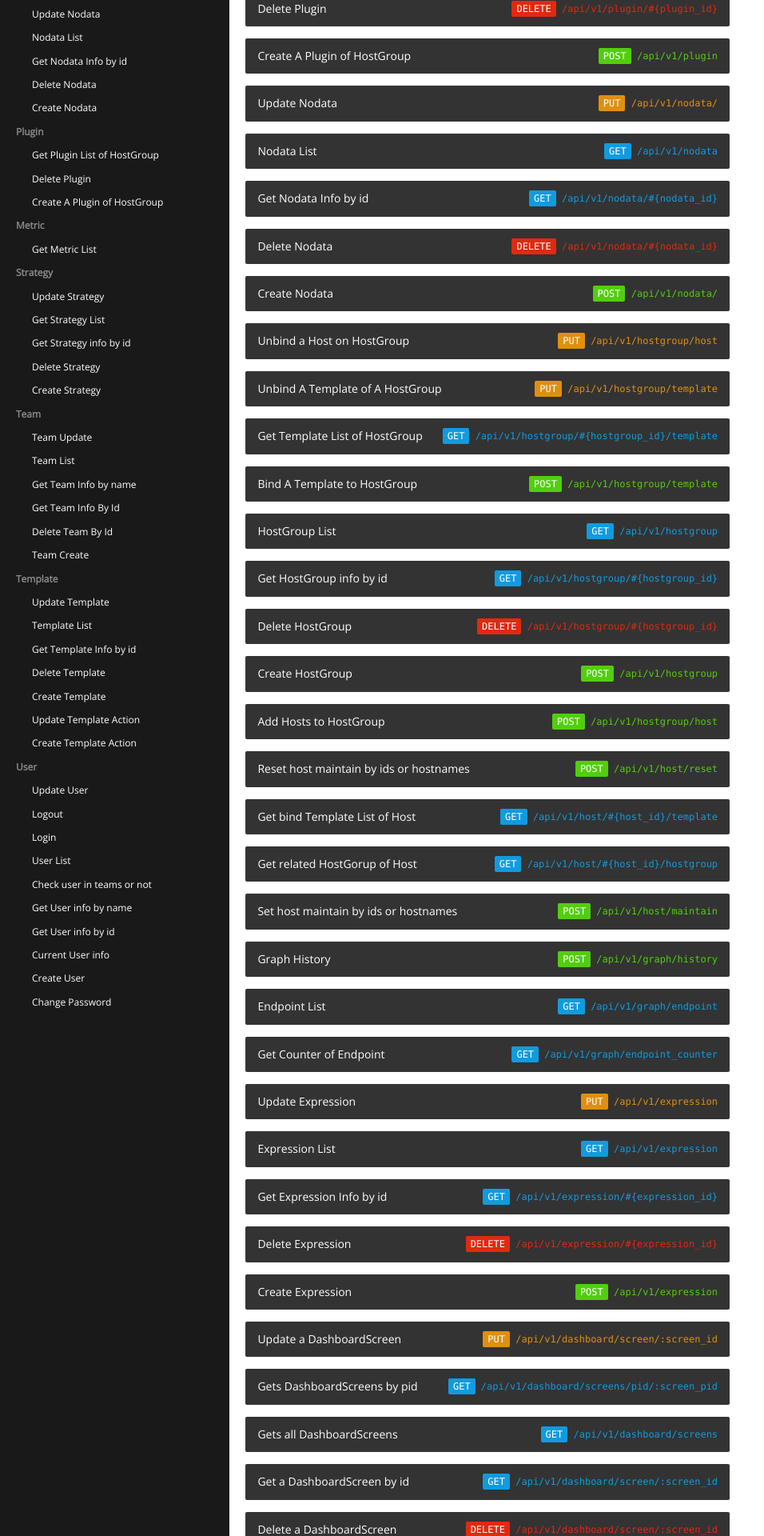
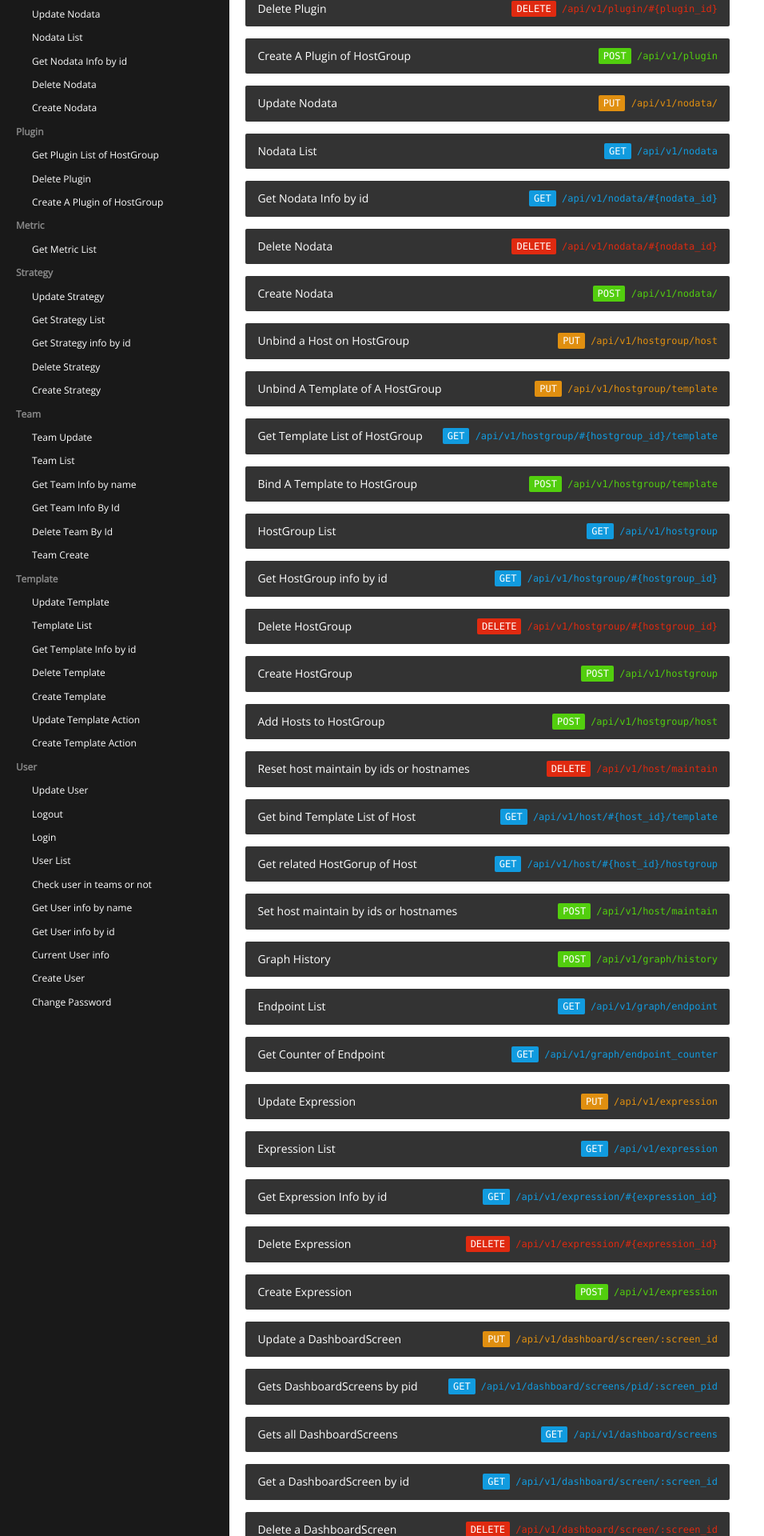
Before and after one commit to open-falcon/falcon-plus, a Jekyll site: the page built from docs/index.html, in a window 1280 px wide. Shown: the part 1843-3763 px from the top of the page at 80% size, without its empty margins (0-956 px from the left). Built offline with Jekyll 4.4.1, drawn with Linux system fonts in a browser that asks for light colours.

Commit message:
change unset maintain doc

```diff
--- a/docs/_posts/Host/2017-01-01-host_reset.md
+++ b/docs/_posts/Host/2017-01-01-host_reset.md
@@ -1,8 +1,8 @@
 ---
 category: Host
-apiurl: '/api/v1/host/reset'
+apiurl: '/api/v1/host/maintain'
 title: "Reset host maintain by ids or hostnames"
-type: 'POST'
+type: 'DELETE'
 sample_doc: 'host.html'
 layout: default
 ---
```
Also changed, not shown: docs/_posts/Host/2017-01-01-host_maintain.md (+4 -4 lines).
